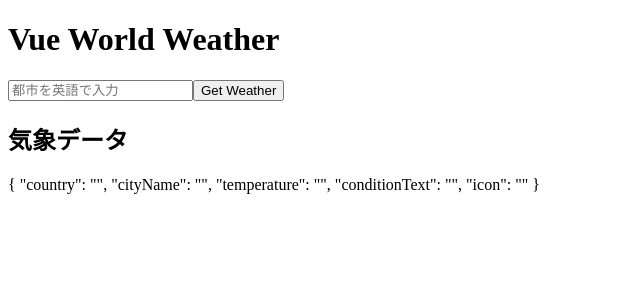
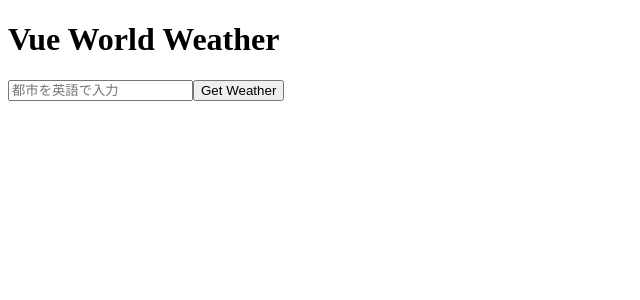
Before and after one commit to boon2187/vue-weather-app, a Vue app: page / in a window 1280 px wide. Shown: the top 300 px of the page, without its empty margins (0-640 px from the left). Built offline with nearby package versions, Linux system fonts and the light colour scheme.

Commit message:
仮の表示を消して、国名、都市名、気温を表示する

```diff
--- a/src/components/Results.vue
+++ b/src/components/Results.vue
@@ -1,8 +1,9 @@
 <!-- Reslut.vue -->
 
 <template>
-    <h2>気象データ</h2>
-    {{ props.results }}
+    <div>{{ results.country }}</div>
+    <div>{{ results.cityName }}</div>
+    <div>{{ results.temperature }}</div>
 </template>
 
 <script setup>
```
